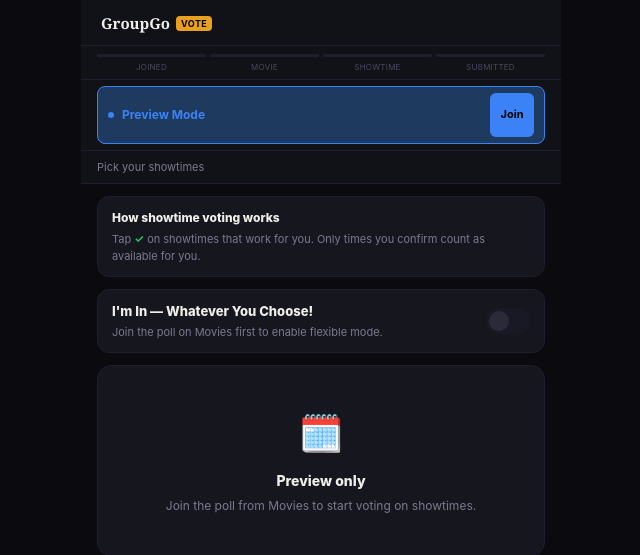
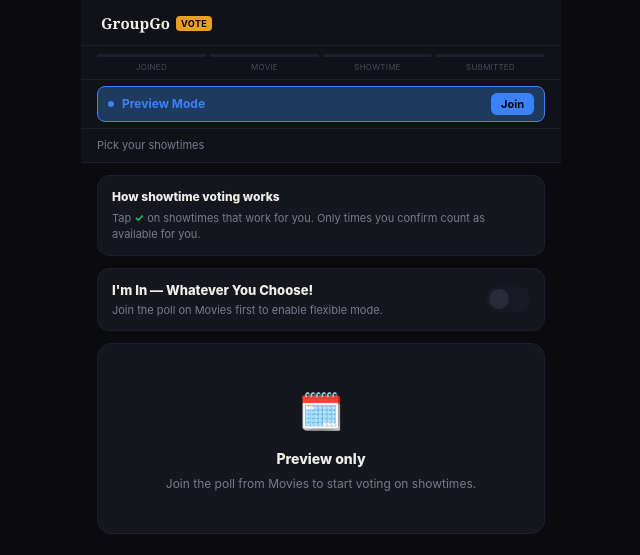
Before and after one commit to tonyperkins/groupgo, a FastAPI app: template templates/voter/logistics.html in a window 1280 px wide. Shown: the top 555 px of the page, without its empty margins (319-959 px from the left). Run offline with FastAPI, Linux system fonts and the light colour scheme; the template is opened without the code that fills it, so the values that code supplies are empty; some libraries are stand-ins or nearby versions.

Commit message:
fix: vote buttons height, opt-out/join use HTMX so HX-Refresh works instead of raw JSON

```diff
--- a/templates/components/gg_participation_banner.html
+++ b/templates/components/gg_participation_banner.html
@@ -18,20 +18,20 @@
       {# Preview mode #}
       <div class="gg-banner-dot"></div>
       <span class="gg-banner-label">Preview Mode</span>
-      <form method="post" action="/api/votes/participation" style="display:contents;">
-        <input type="hidden" name="is_participating" value="true"/>
-        <button type="submit" class="gg-banner-btn">Join</button>
-      </form>
+      <button type="button" class="gg-banner-btn no-min-size"
+        hx-post="/api/votes/participation"
+        hx-vals='{"is_participating": "true"}'
+        hx-swap="none">Join</button>
 
     {% elif is_editing %}
       {# Editing / change-vote mode #}
       <span style="font-size:12px;flex-shrink:0;">✏️</span>
       <span class="gg-banner-label">Editing your vote</span>
       <div style="display:flex;gap:6px;align-items:center;">
-        <form method="post" action="/api/votes/complete" style="display:contents;">
-          <input type="hidden" name="is_complete" value="true"/>
-          <button type="submit" class="gg-banner-btn">Resubmit</button>
-        </form>
+        <button type="button" class="gg-banner-btn no-min-size"
+          hx-post="/api/votes/complete"
+          hx-vals='{"is_complete": "true"}'
+          hx-swap="none">Resubmit</button>
         <button type="button" class="gg-banner-btn-opt-out" onclick="ggShowLeaveSheet()">Opt Out</button>
       </div>
 
@@ -40,11 +40,11 @@
       <span style="font-size:12px;flex-shrink:0;">✅</span>
       <span class="gg-banner-label">Submitted</span>
       <div style="display:flex;gap:6px;align-items:center;">
-        <form method="post" action="/api/votes/complete" style="display:contents;">
-          <input type="hidden" name="is_complete" value="false"/>
-          <button type="submit" class="gg-banner-btn">Change Vote</button>
-        </form>
-        <button type="button" class="gg-banner-btn-opt-out" onclick="ggShowLeaveSheet()">Opt Out</button>
+        <button type="button" class="gg-banner-btn no-min-size"
+          hx-post="/api/votes/complete"
+          hx-vals='{"is_complete": "false"}'
+          hx-swap="none">Change Vote</button>
+        <button type="button" class="gg-banner-btn-opt-out no-min-size" onclick="ggShowLeaveSheet()">Opt Out</button>
       </div>
 
     {% else %}
@@ -52,11 +52,9 @@
       <div class="gg-banner-dot"></div>
       <span class="gg-banner-label">Voting</span>
       <div style="display:flex;gap:6px;align-items:center;">
-        <button type="button" class="gg-banner-btn" id="gg-submit-btn"
-          onclick="ggHandleSubmit({{ yes_movie_count }}, {{ voted_session_count | default(0) }}, {{ is_flexible | default(false) | tojson }})">
-          Submit
-        </button>
-        <button type="button" class="gg-banner-btn-opt-out" onclick="ggShowLeaveSheet()">Opt Out</button>
+        <button type="button" class="gg-banner-btn no-min-size" id="gg-submit-btn"
+          onclick="ggHandleSubmit({{ yes_movie_count }}, {{ voted_session_count | default(0) }}, {{ is_flexible | default(false) | tojson }})">Submit</button>
+        <button type="button" class="gg-banner-btn-opt-out no-min-size" onclick="ggShowLeaveSheet()">Opt Out</button>
       </div>
     {% endif %}
 
--- a/templates/voter/logistics.html
+++ b/templates/voter/logistics.html
@@ -38,11 +38,14 @@
         <div style="font-size:17px;font-weight:900;color:var(--gg-text);margin-bottom:8px;">Opt out of this poll?</div>
         <div style="font-size:13px;color:var(--gg-text-muted);line-height:1.6;">Your votes will be saved. Rejoin anytime with the same invite link and PIN.</div>
       </div>
-      <form method="post" action="/api/votes/participation" style="display:flex;flex-direction:column;gap:10px;">
-        <input type="hidden" name="is_participating" value="false"/>
-        <button type="submit" style="background:var(--gg-red-dim);border:1px solid var(--gg-red);border-radius:14px;padding:13px;text-align:center;cursor:pointer;font-size:14px;font-weight:700;color:var(--gg-red);">Yes, opt out</button>
-        <button type="button" onclick="ggHideLeaveSheet()" style="background:var(--gg-surface);border:1px solid var(--gg-border);border-radius:14px;padding:13px;text-align:center;cursor:pointer;font-size:14px;font-weight:700;color:var(--gg-text-muted);">Cancel — stay in</button>
-      </form>
+      <div style="display:flex;flex-direction:column;gap:10px;">
+        <button type="button" class="no-min-size"
+          hx-post="/api/votes/participation"
+          hx-vals='{"is_participating": "false"}'
+          hx-swap="none"
+          style="background:var(--gg-red-dim);border:1px solid var(--gg-red);border-radius:14px;padding:13px;text-align:center;cursor:pointer;font-size:14px;font-weight:700;color:var(--gg-red);">Yes, opt out</button>
+        <button type="button" onclick="ggHideLeaveSheet()" class="no-min-size" style="background:var(--gg-surface);border:1px solid var(--gg-border);border-radius:14px;padding:13px;text-align:center;cursor:pointer;font-size:14px;font-weight:700;color:var(--gg-text-muted);">Cancel — stay in</button>
+      </div>
     </div>
   </div>
 
```
Also changed, not shown: templates/components/movie_vote_toggle.html (+4 -10 lines), templates/voter/movies.html (+8 -5 lines).
